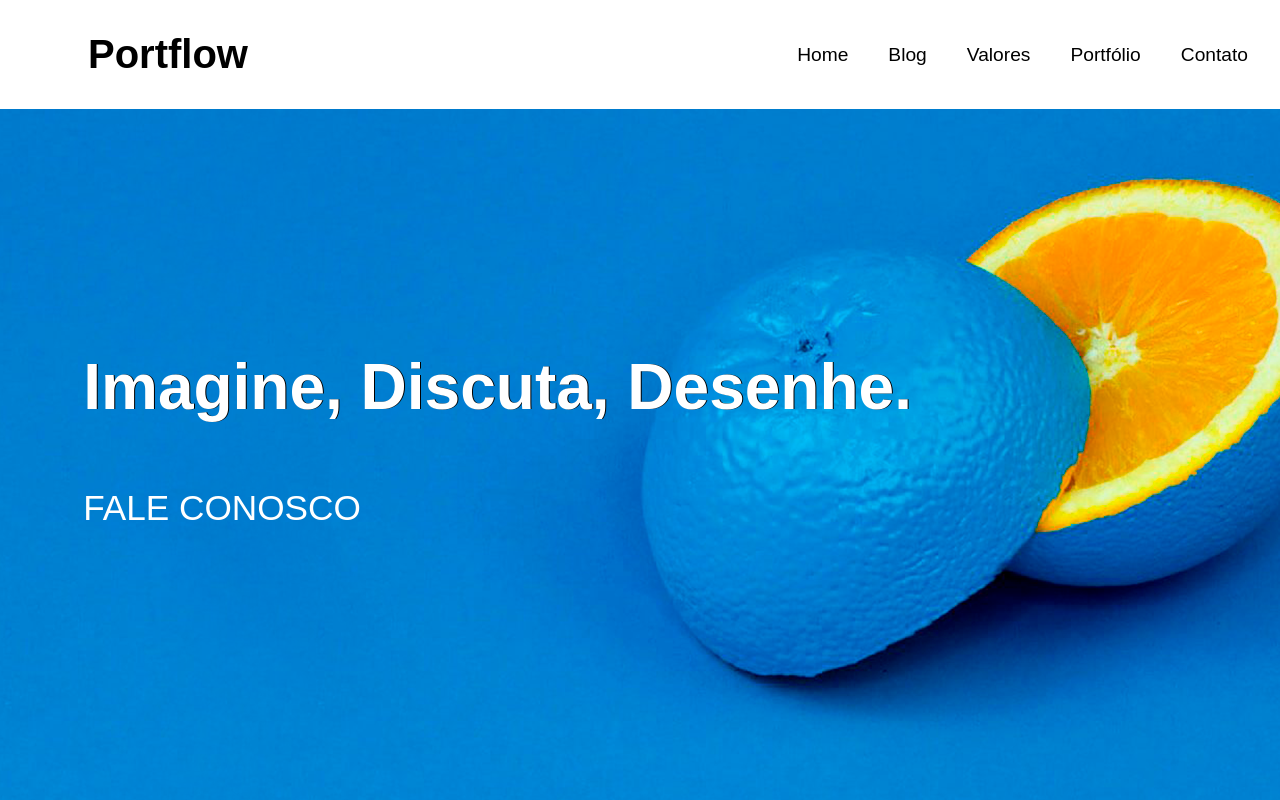
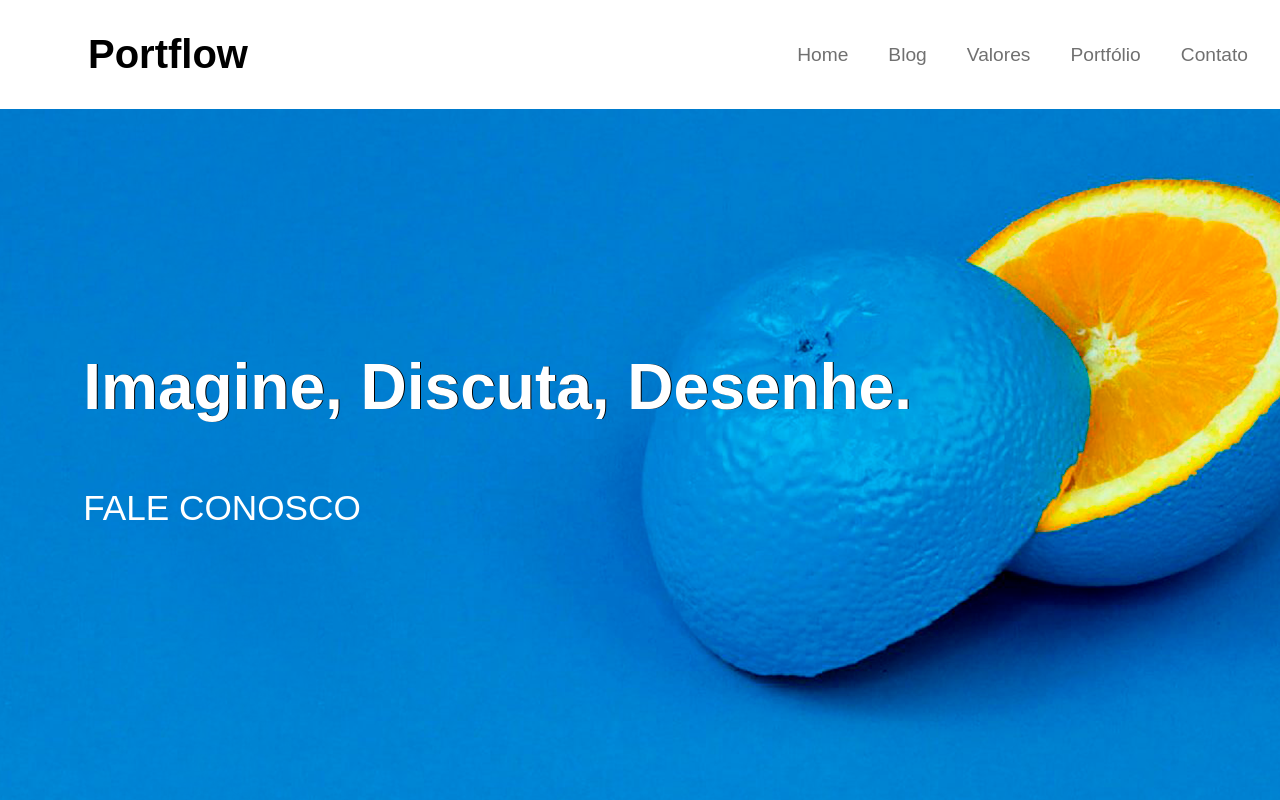
Before and after one commit to cosme7/Portflow, a plain HTML site: page index.html in a window 1280 px wide. Shown: the top 800 px of the page. Drawn offline with Linux system fonts and the light colour scheme.

Commit message:
Correção Cor Ul

```diff
--- a/style.css
+++ b/style.css
@@ -53,15 +53,15 @@ header{
 
 .h-ul a{
     text-decoration: none;
-    color: black;
+    color: #707070;
     font-size: 1.2rem;
     font-weight: 200;
 }
 
 .h-ul a:hover{
+    color: black;
     text-shadow: 1px 0 black;
     font-weight: 800;
-    font-size: 1.2rem;
 }
 
 .top-box{
```
